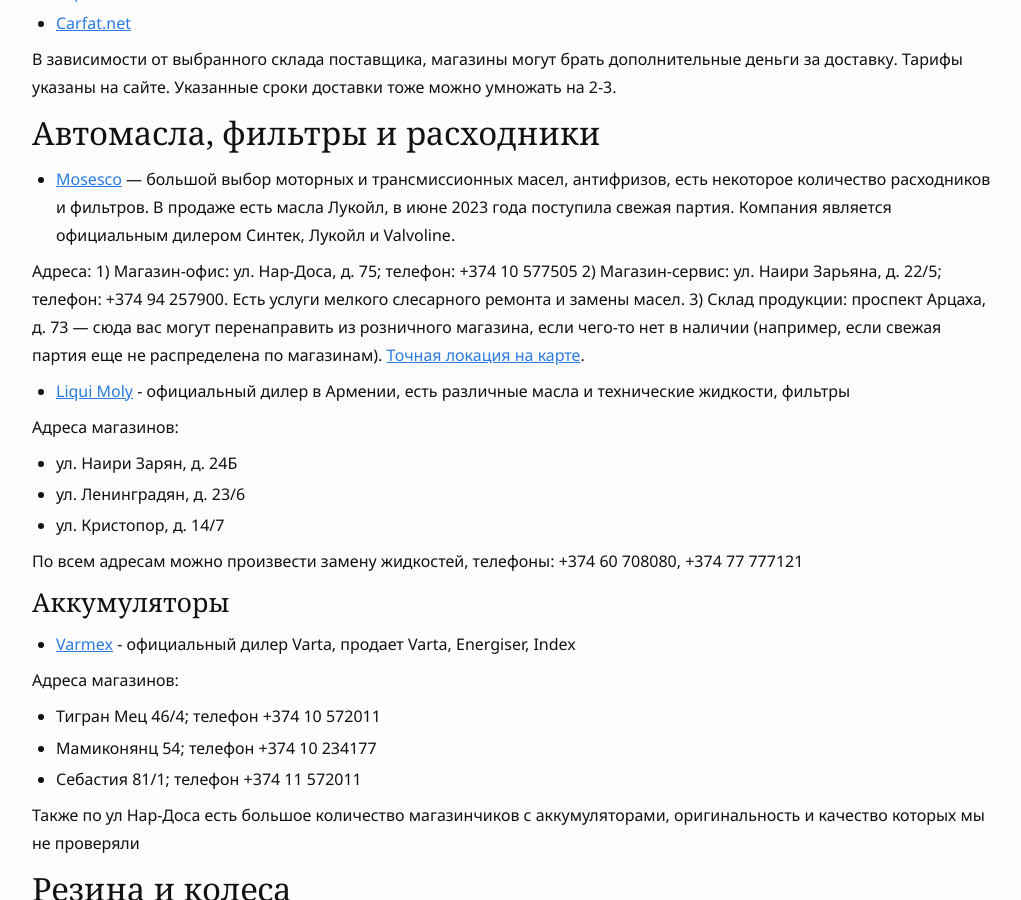
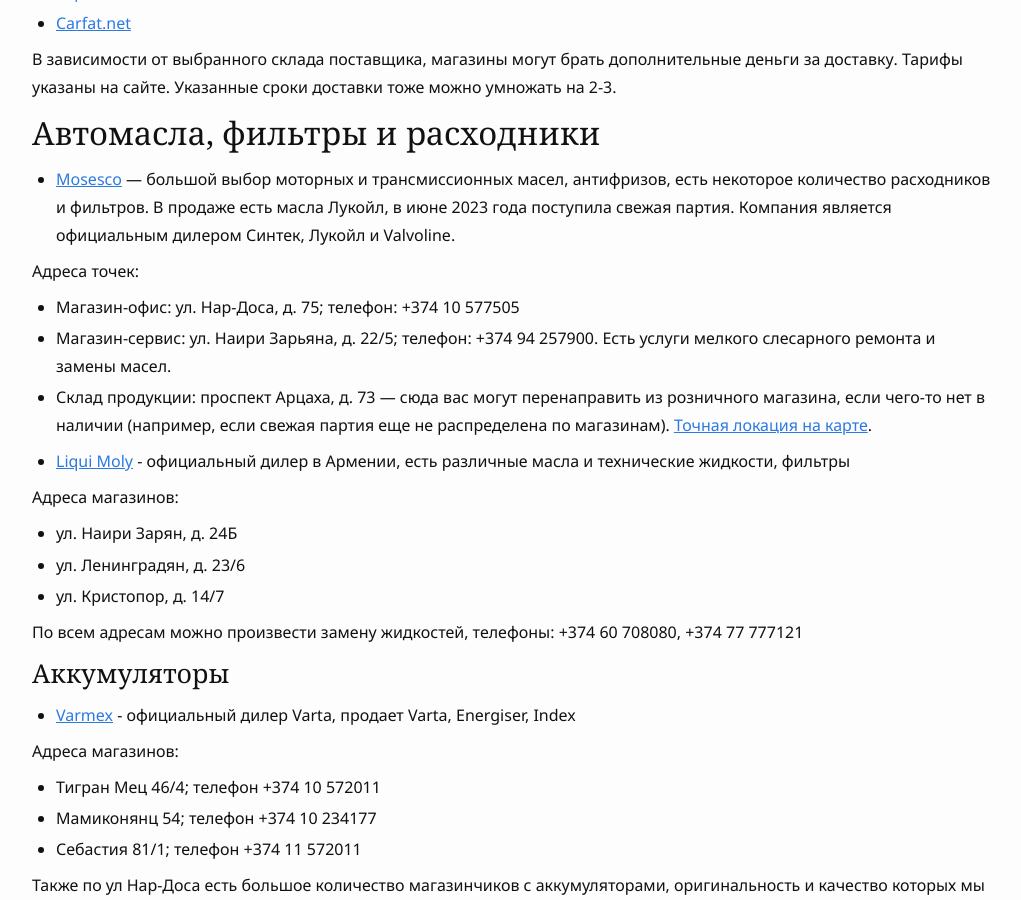
Before and after one commit to haywiki/haywiki.github.io, a Jekyll site: the page built from drive/services.md, in a window 1280 px wide and 900 px high, scrolled down 1516 px. Shown: the whole window, without its empty margins (128-1149 px from the left). Built offline with Jekyll 4.4.1, drawn with Linux system fonts in a browser that asks for light colours; nearby versions of some CDN libraries; a script that is not in the unit is left out.

Commit message:
quick fix for bullet list

```diff
--- a/drive/services.md
+++ b/drive/services.md
@@ -46,10 +46,10 @@
 
 - [Mosesco](https://mosesco.am/) — большой выбор моторных и трансмиссионных масел, антифризов, есть некоторое количество расходников и фильтров. В продаже есть масла Лукойл, в июне 2023 года поступила свежая партия. Компания является официальным дилером Синтек, Лукойл и Valvoline.
 
-Адреса:
-1) Магазин-офис: ул. Нар-Доса, д. 75; телефон: +374 10 577505
-2) Магазин-сервис: ул. Наири Зарьяна, д. 22/5; телефон: +374 94 257900. Есть услуги мелкого слесарного ремонта и замены масел.
-3) Склад продукции: проспект Арцаха, д. 73 — сюда вас могут перенаправить из розничного магазина, если чего-то нет в наличии (например, если свежая партия еще не распределена по магазинам). [Точная локация на карте](https://www.google.com/maps/place/40%C2%B007'06.5%22N+44%C2%B030'31.9%22E/@40.1184586,44.5069035,403m/).
+Адреса точек:
+- Магазин-офис: ул. Нар-Доса, д. 75; телефон: +374 10 577505
+- Магазин-сервис: ул. Наири Зарьяна, д. 22/5; телефон: +374 94 257900. Есть услуги мелкого слесарного ремонта и замены масел.
+- Склад продукции: проспект Арцаха, д. 73 — сюда вас могут перенаправить из розничного магазина, если чего-то нет в наличии (например, если свежая партия еще не распределена по магазинам). [Точная локация на карте](https://www.google.com/maps/place/40%C2%B007'06.5%22N+44%C2%B030'31.9%22E/@40.1184586,44.5069035,403m/).
 
 - [Liqui Moly](https://www.liquimoly.am/) - официальный дилер в Армении, есть различные масла и технические жидкости, фильтры
 
```
